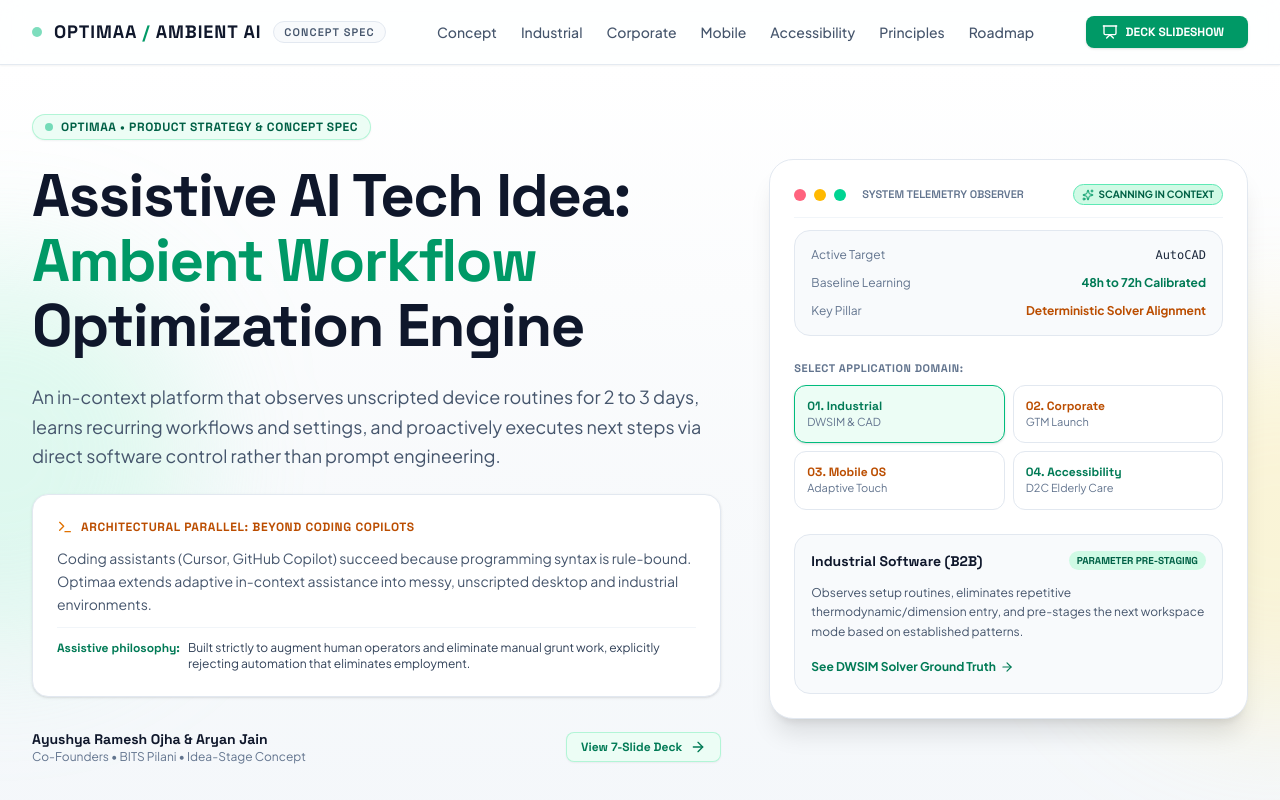
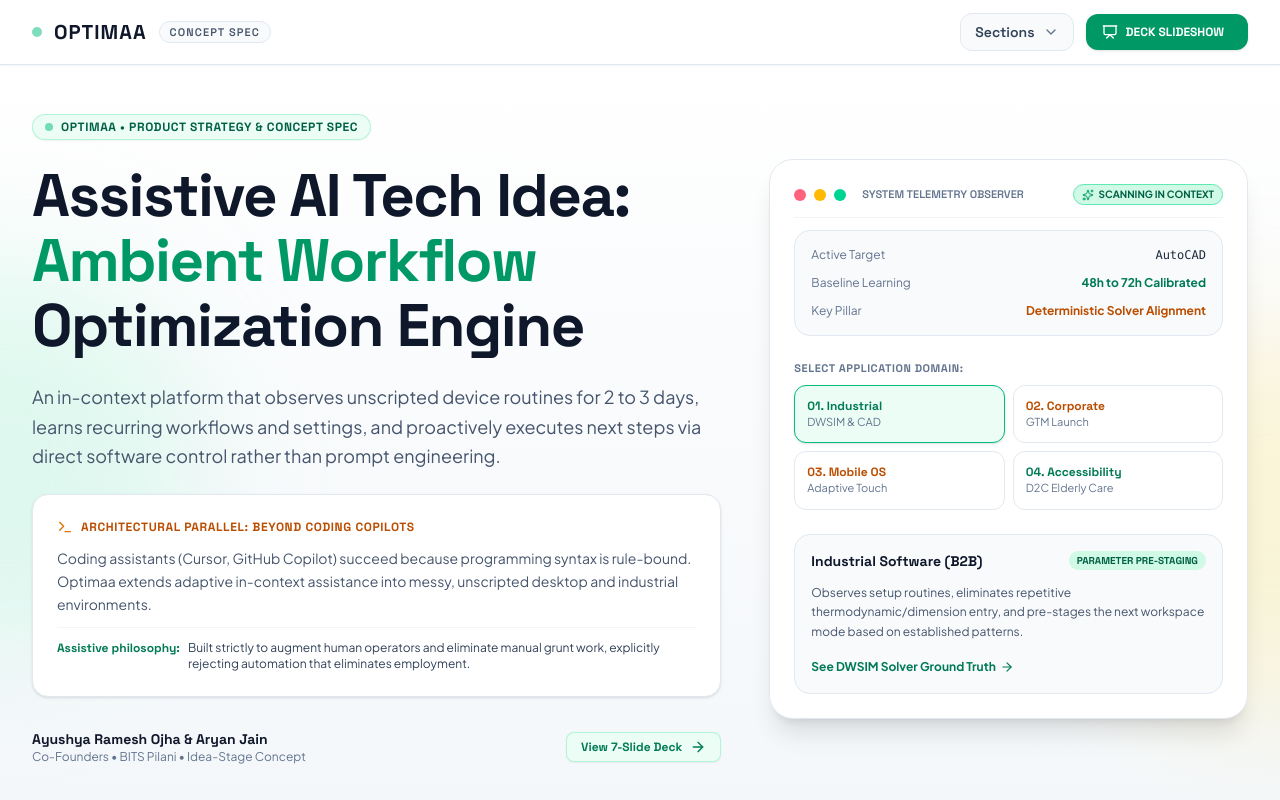
Before and after one commit to Ayushya16/optimaa, a React (Vite) app: page / in a window 1280 px wide. Shown: the top 800 px of the page. Built offline with nearby package versions, Linux system fonts and the light colour scheme.

Commit message:
feat: move nav buttons into clean dropdown, remove ambient ai branding

```diff
--- a/index.html
+++ b/index.html
@@ -1,15 +1,15 @@
 <!doctype html>
-<html lang="en" class="scroll-smooth dark">
+<html lang="en" class="scroll-smooth">
   <head>
     <meta charset="UTF-8" />
     <link rel="icon" type="image/svg+xml" href="/vite.svg" />
     <meta name="viewport" content="width=device-width, initial-scale=1.0" />
-    <title>Ambient Workflow Optimization Engine — Assistive AI Architecture</title>
+    <title>Optimaa — In-Context Workflow Optimization Engine</title>
     <link rel="preconnect" href="https://fonts.googleapis.com">
     <link rel="preconnect" href="https://fonts.gstatic.com" crossorigin>
     <link href="https://fonts.googleapis.com/css2?family=Plus+Jakarta+Sans:ital,wght@0,400;0,500;0,600;0,700;0,800;1,400;1,600&family=Space+Grotesk:wght@500;600;700&display=swap" rel="stylesheet">
   </head>
-  <body class="bg-[#0A0A0A] text-white antialiased min-h-screen">
+  <body class="bg-slate-50 text-slate-900 antialiased min-h-screen">
     <div id="root"></div>
     <script type="module" src="/src/main.tsx"></script>
   </body>
--- a/src/components/Footer.tsx
+++ b/src/components/Footer.tsx
@@ -17,7 +17,7 @@ export const Footer: React.FC<FooterProps> = ({ onOpenDeck }) => {
         <div className="flex flex-col md:flex-row md:items-center justify-between gap-6 pb-12 border-b border-slate-100">
           <div className="space-y-2">
             <div className="font-['Space_Grotesk'] font-bold text-lg text-slate-900 tracking-wider">
-              OPTIMAA <span className="text-emerald-600">/</span> AMBIENT AI
+              OPTIMAA
             </div>
             <p className="text-xs text-slate-500 max-w-md">
               An assistive AI architecture designed to observe unscripted software routines, stage contextual settings, and preserve human employment.
--- a/src/components/Navbar.tsx
+++ b/src/components/Navbar.tsx
@@ -1,38 +1,118 @@
-import React from 'react';
-import { Presentation } from 'lucide-react';
+import React, { useState, useRef, useEffect } from 'react';
+import { Presentation, ChevronDown, Layers, Cpu, Building2, Smartphone, HeartHandshake, ShieldCheck, Compass } from 'lucide-react';
 
 interface NavbarProps {
   onOpenDeck: () => void;
 }
 
 export const Navbar: React.FC<NavbarProps> = ({ onOpenDeck }) => {
+  const [dropdownOpen, setDropdownOpen] = useState(false);
+  const dropdownRef = useRef<HTMLDivElement>(null);
+
+  useEffect(() => {
+    const handleClickOutside = (event: MouseEvent) => {
+      if (dropdownRef.current && !dropdownRef.current.contains(event.target as Node)) {
+        setDropdownOpen(false);
+      }
+    };
+    const handleKeyDown = (event: KeyboardEvent) => {
+      if (event.key === 'Escape') {
+        setDropdownOpen(false);
+      }
+    };
+    document.addEventListener('mousedown', handleClickOutside);
+    document.addEventListener('keydown', handleKeyDown);
+    return () => {
+      document.removeEventListener('mousedown', handleClickOutside);
+      document.removeEventListener('keydown', handleKeyDown);
+    };
+  }, []);
+
+  const navItems = [
+    { name: 'Concept & Observer', href: '#overview', desc: 'Thesis & 48-72h learning layer', icon: Layers, color: 'text-emerald-600' },
+    { name: 'Industrial Simulation', href: '#industrial', desc: 'DWSIM & CAD pre-staging', icon: Cpu, color: 'text-emerald-600' },
+    { name: 'Corporate Workflows', href: '#corporate', desc: 'GTM product launch orchestration', icon: Building2, color: 'text-amber-600' },
+    { name: 'Personal Mobile OS', href: '#mobile', desc: 'Predictive hitbox & auto-blur', icon: Smartphone, color: 'text-amber-600' },
+    { name: 'Elderly Accessibility', href: '#accessibility', desc: 'Circadian 24h routine surfacing', icon: HeartHandshake, color: 'text-emerald-600' },
+    { name: 'Core Principles & KPIs', href: '#principles', desc: '4 quantitative engineering bounds', icon: ShieldCheck, color: 'text-emerald-600' },
+    { name: 'Roadmap & Decisions', href: '#roadmap', desc: '3 strategic gates & 4-phase rollout', icon: Compass, color: 'text-slate-800' },
+  ];
+
   return (
-    <header className="sticky top-0 z-50 backdrop-blur-md bg-white/85 border-b border-slate-200/90 shadow-xs transition-all duration-200">
+    <header className="sticky top-0 z-50 backdrop-blur-md bg-white/90 border-b border-slate-200 shadow-xs transition-all duration-200">
       <div className="max-w-7xl mx-auto px-4 sm:px-6 lg:px-8 h-16 flex items-center justify-between">
+        {/* Brand: Clean Optimaa branding */}
         <div className="flex items-center space-x-3">
           <div className="w-2.5 h-2.5 rounded-full bg-emerald-500 animate-pulse" />
-          <span className="font-['Space_Grotesk'] font-bold text-lg tracking-wider text-slate-900">
-            OPTIMAA <span className="text-emerald-600">/</span> AMBIENT AI
+          <span className="font-['Space_Grotesk'] font-bold text-xl tracking-wider text-slate-900">
+            OPTIMAA
           </span>
-          <span className="hidden sm:inline-block text-[11px] font-['Space_Grotesk'] font-semibold uppercase tracking-widest px-2.5 py-0.5 border border-slate-200 text-slate-600 bg-slate-50 rounded-full">
+          <span className="text-[11px] font-['Space_Grotesk'] font-semibold uppercase tracking-widest px-2.5 py-0.5 border border-slate-200 text-slate-600 bg-slate-50 rounded-full">
             CONCEPT SPEC
           </span>
         </div>
 
-        <nav className="hidden md:flex items-center space-x-6 text-sm font-medium text-slate-600">
-          <a href="#overview" className="hover:text-emerald-600 transition-colors">Concept</a>
-          <a href="#industrial" className="hover:text-emerald-600 transition-colors">Industrial</a>
-          <a href="#corporate" className="hover:text-amber-600 transition-colors">Corporate</a>
-          <a href="#mobile" className="hover:text-amber-600 transition-colors">Mobile</a>
-          <a href="#accessibility" className="hover:text-emerald-600 transition-colors">Accessibility</a>
-          <a href="#principles" className="hover:text-emerald-600 transition-colors">Principles</a>
-          <a href="#roadmap" className="hover:text-slate-900 transition-colors">Roadmap</a>
-        </nav>
+        {/* Right Actions: Clean Dropdown Menu + Deck Button */}
+        <div className="flex items-center space-x-3">
+          {/* Dropdown Menu for Navigation Links */}
+          <div className="relative" ref={dropdownRef}>
+            <button
+              onClick={() => setDropdownOpen(!dropdownOpen)}
+              className={`flex items-center space-x-2 px-3.5 py-2 rounded-xl text-sm font-['Space_Grotesk'] font-semibold transition-all cursor-pointer border ${
+                dropdownOpen
+                  ? 'bg-emerald-50 border-emerald-400 text-emerald-900 shadow-xs'
+                  : 'bg-slate-50 border-slate-200 text-slate-700 hover:text-slate-900 hover:bg-slate-100'
+              }`}
+              aria-expanded={dropdownOpen}
+              aria-label="Navigation Sections Dropdown"
+            >
+              <span>Sections</span>
+              <ChevronDown className={`w-4 h-4 transition-transform duration-200 ${dropdownOpen ? 'rotate-180 text-emerald-600' : 'text-slate-500'}`} />
+            </button>
 
-        <div className="flex items-center space-x-3">
+            {/* Dropdown Popover */}
+            {dropdownOpen && (
+              <div className="absolute right-0 mt-2 w-72 sm:w-80 bg-white border border-slate-200 rounded-2xl shadow-xl py-2 z-50 animate-in fade-in slide-in-from-top-2 duration-150">
+                <div className="px-3 py-2 border-b border-slate-100 flex items-center justify-between">
+                  <span className="text-[11px] font-['Space_Grotesk'] font-bold uppercase tracking-wider text-slate-500">
+                    Jump to Section
+                  </span>
+                  <span className="text-[10px] text-slate-500 font-mono font-medium">7 SECTIONS</span>
+                </div>
+
+                <div className="p-1.5 space-y-0.5 max-h-[75vh] overflow-y-auto">
+                  {navItems.map((item) => {
+                    const IconComponent = item.icon;
+                    return (
+                      <a
+                        key={item.href}
+                        href={item.href}
+                        onClick={() => setDropdownOpen(false)}
+                        className="flex items-start space-x-3 p-2.5 rounded-xl hover:bg-slate-50 transition-colors group cursor-pointer"
+                      >
+                        <div className="p-1.5 rounded-lg bg-slate-100 group-hover:bg-emerald-100/60 transition-colors shrink-0 mt-0.5">
+                          <IconComponent className={`w-4 h-4 ${item.color}`} />
+                        </div>
+                        <div>
+                          <div className="text-sm font-['Space_Grotesk'] font-bold text-slate-800 group-hover:text-emerald-700 transition-colors">
+                            {item.name}
+                          </div>
+                          <div className="text-xs text-slate-500 line-clamp-1">
+                            {item.desc}
+                          </div>
+                        </div>
+                      </a>
+                    );
+                  })}
+                </div>
+              </div>
+            )}
+          </div>
+
+          {/* Presentation Deck Button */}
           <button
             onClick={onOpenDeck}
-            className="flex items-center space-x-2 bg-emerald-600 hover:bg-emerald-500 text-white font-['Space_Grotesk'] font-bold text-xs uppercase px-4 py-2 rounded-lg transition-all shadow-sm hover:shadow hover:-translate-y-0.5 cursor-pointer"
+            className="flex items-center space-x-2 bg-emerald-600 hover:bg-emerald-500 text-white font-['Space_Grotesk'] font-bold text-xs uppercase px-4 py-2.5 rounded-xl transition-all shadow-sm hover:shadow hover:-translate-y-0.5 cursor-pointer"
           >
             <Presentation className="w-4 h-4 text-white" />
             <span className="hidden sm:inline">Deck Slideshow</span>
```
